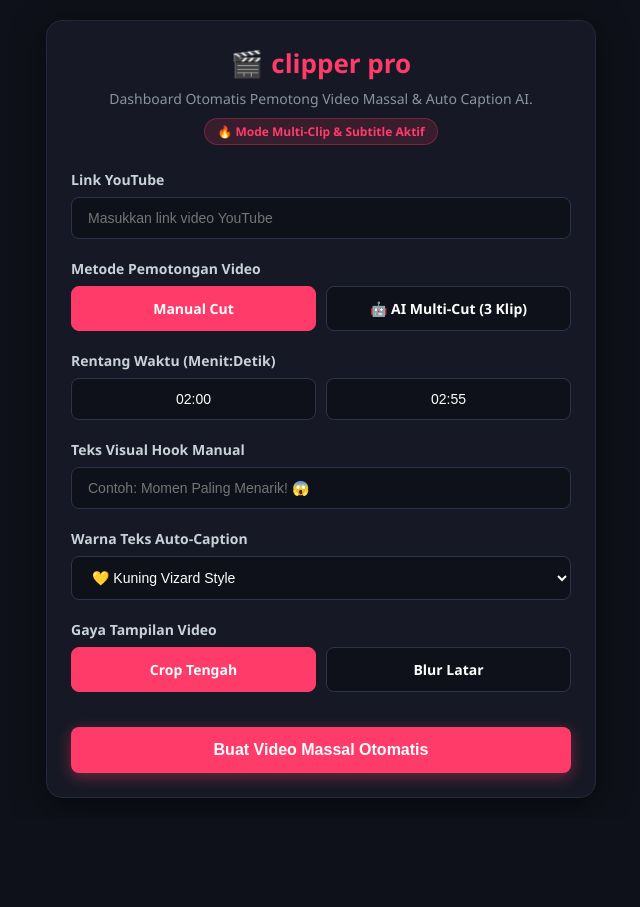
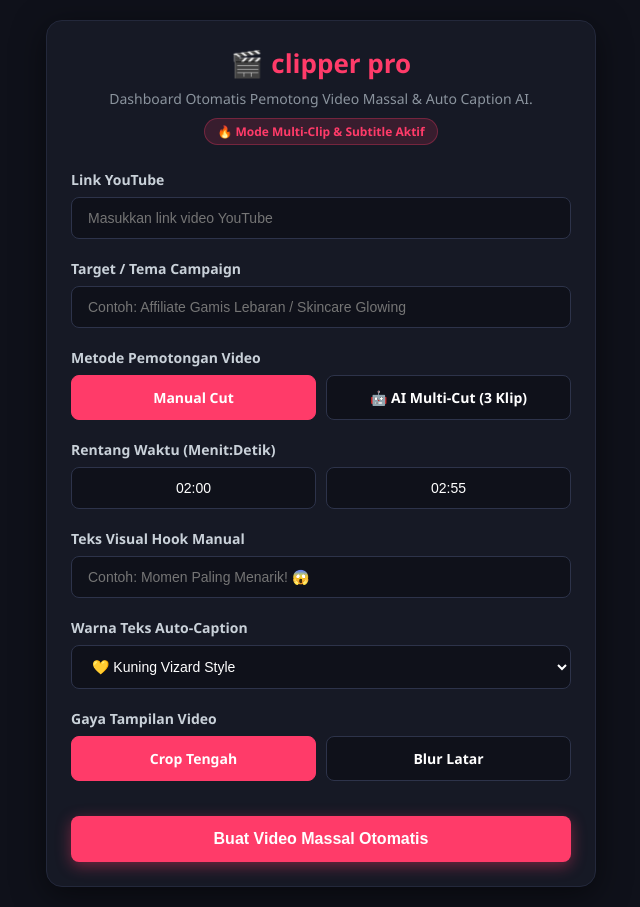
Before and after one commit to proyekt046-dotcom/Clipper-web, a Flask app: page / in a window 1280 px wide. Shown: the whole page, without its empty margins (319-959 px from the left). Before the commit the page ends 798 px from the top, so only its background shows below. Run offline with Flask 3, Linux system fonts and the light colour scheme; some libraries are stand-ins or nearby versions.

Commit message:
Update index.html

```diff
--- a/templates/index.html
+++ b/templates/index.html
@@ -36,6 +36,11 @@
         <label>Link YouTube</label>
         <input type="text" id="url-video" placeholder="Masukkan link video YouTube">
     </div>
+<!-- Mulai baris 39, sisipkan kode di bawah ini -->
+<div class="form-group" style="margin-top: 15px;">
+    <label><i class="fa-solid fa-bullseye"></i> Target / Tema Campaign</label>
+    <input type="text" id="campaign-target" placeholder="Contoh: Affiliate Gamis Lebaran / Skincare Glowing">
+</div>
 
     <div class="form-group">
         <label>Metode Pemotongan Video</label>
```
